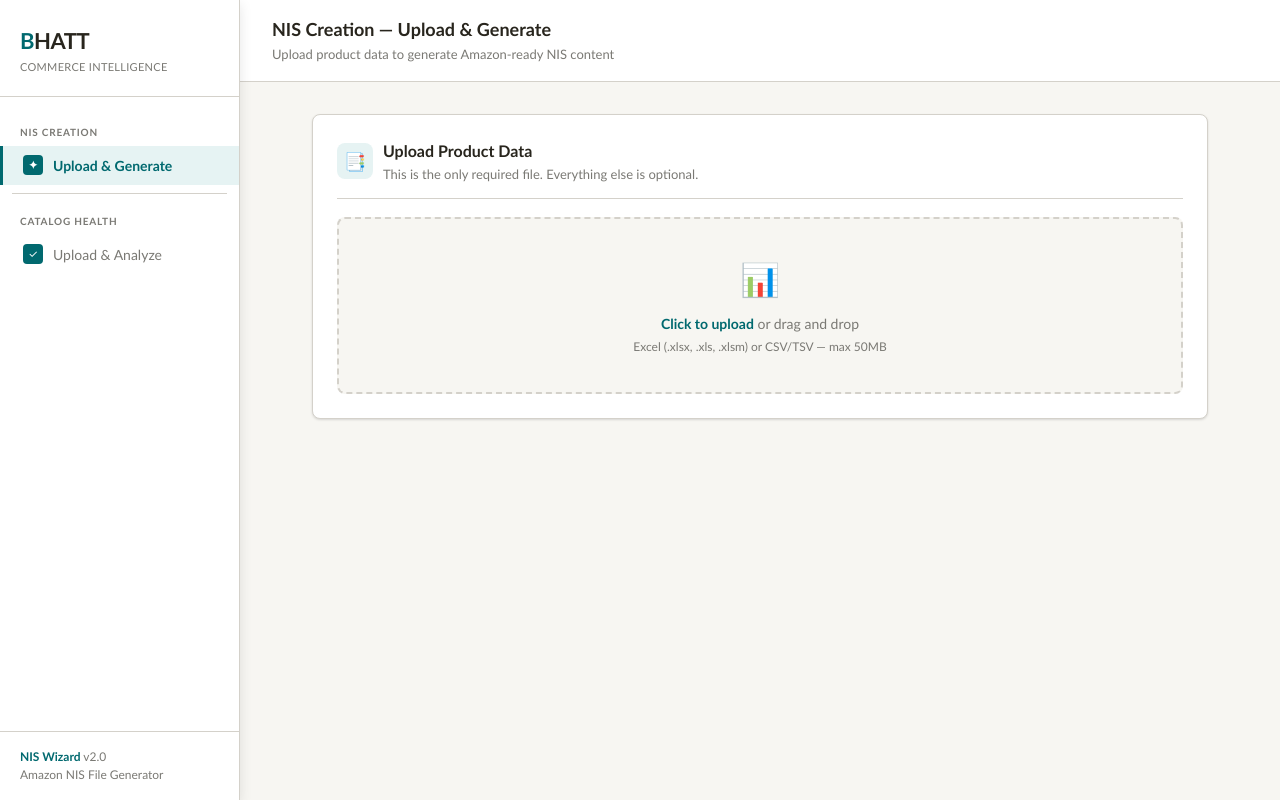
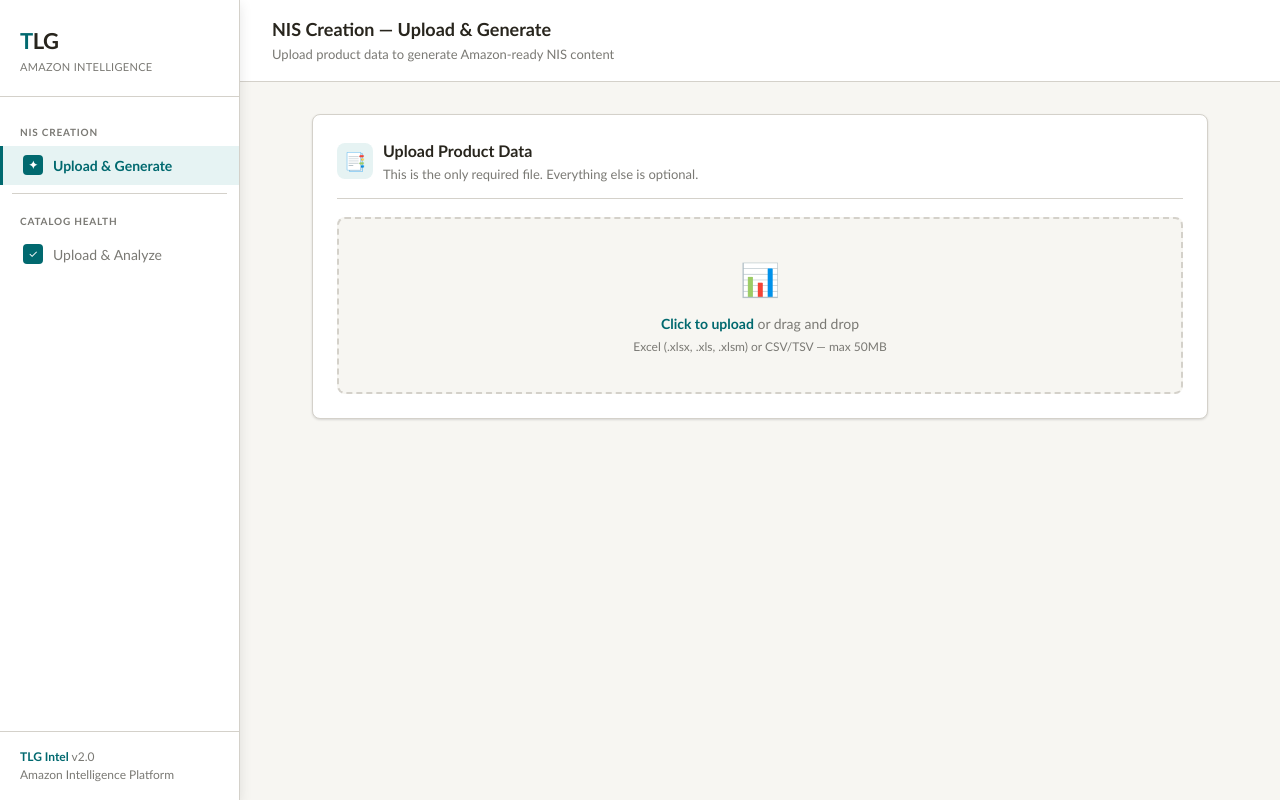
Before and after one commit to bhattdevang999-coder/bci-dashboard, a Python web app: template templates/index.html in a window 1280 px wide. Run offline with Jinja, Linux system fonts and the light colour scheme; the template is opened without the code that fills it, so the values that code supplies are empty.

Commit message:
Rebrand to The Levy Group — Amazon Intelligence

```diff
--- a/templates/index.html
+++ b/templates/index.html
@@ -3,7 +3,7 @@
 <head>
 <meta charset="UTF-8">
 <meta name="viewport" content="width=device-width, initial-scale=1.0">
-<title>NIS Wizard v2 — Bhatt Commerce Intelligence</title>
+<title>The Levy Group — Amazon Intelligence</title>
 <style>
   /* ── Design tokens ─────────────────────────────────── */
   :root {
@@ -926,9 +926,9 @@
 <aside class="sidebar">
   <div class="sidebar-logo">
     <div class="logo-mark">
-      <span class="b">B</span><span class="rest">HATT</span>
+      <span class="b">T</span><span class="rest">LG</span>
     </div>
-    <div class="logo-sub">Commerce Intelligence</div>
+    <div class="logo-sub">Amazon Intelligence</div>
   </div>
 
   <nav class="sidebar-nav">
@@ -945,8 +945,8 @@
   </nav>
 
   <div class="sidebar-footer">
-    <strong>NIS Wizard</strong> v2.0<br>
-    Amazon NIS File Generator
+    <strong>TLG Intel</strong> v2.0<br>
+    Amazon Intelligence Platform
   </div>
 </aside>
 
```
